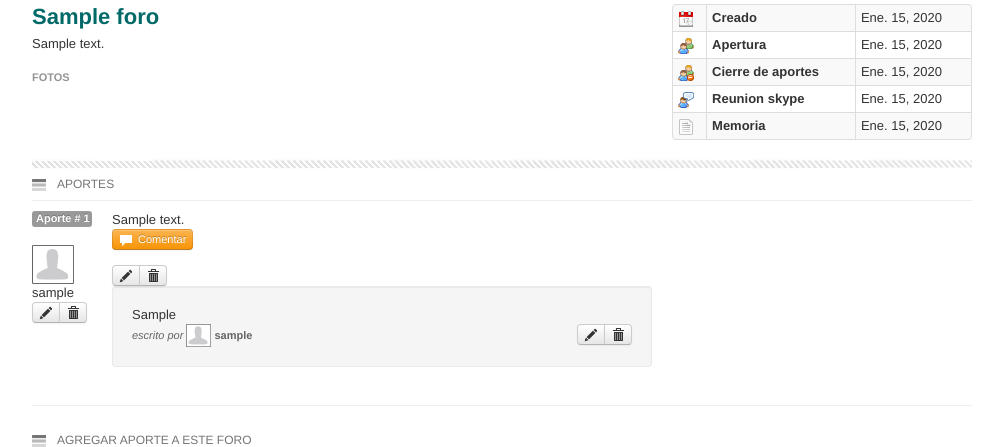
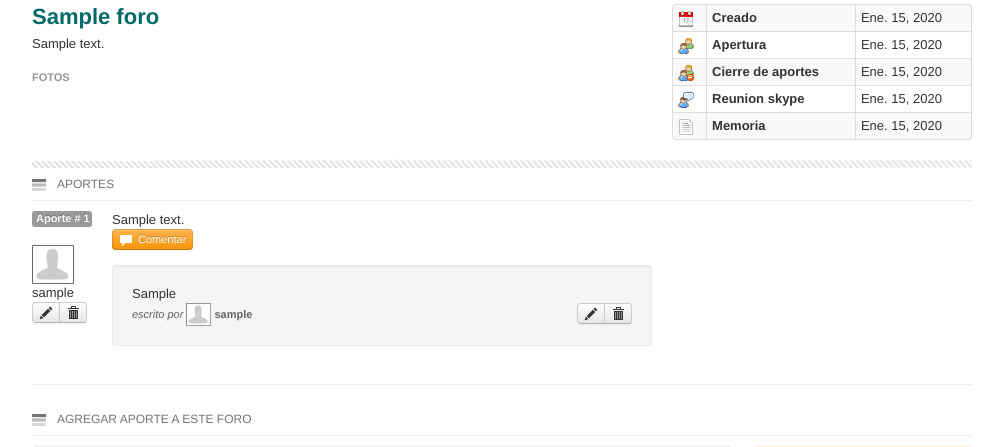
Before and after one commit to CARocha/cafod, a Django app: page /foros/ver/1/ in a window 1280 px wide. Shown: the part 178-625 px from the top of the page, without its empty margins (128-1131 px from the left). Run offline with Django 3.2, Linux system fonts and the light colour scheme; a user stored in the database is signed in; tables that the repository leaves empty hold one stand-in row (values such as "Sample post"); style sheets or scripts are compiled from the project's sources; parts of the project's set-up code (start-up, migrations or seed data) failed here and were passed over; some libraries are stand-ins or nearby versions.

Commit message:
fix ver foro

```diff
--- a/templates/foros/ver_foro.html
+++ b/templates/foros/ver_foro.html
@@ -180,13 +180,6 @@ $(document).ready(function() {
 				    </p>
 					        {% for comentario in respuesta.comentarios_set.all %}
 
-					        {% if respuesta.user == request.user or request.user.is_superuser %}
-							<div class="btn-group foro-edit">
-					    			<a class="btn btn-mini" href="/foros/comentario/editar/{{comentario.id}}"><i class="icon-pencil"></i></a>
-					    			<a class="btn btn-mini" href="/foros/comentario/borrar/{{comentario.id}}"><i class="icon-trash"></i></a>
-				        		</div>
-				       			{% endif %}
-
 					       		<div class="well">{{comentario.comentario|safe}}
 					       			<div class="user-info"><i>escrito por</i> <img src="/files/img/avatarpeque.png" width="25" height="25"> <b>{{comentario.usuario.username}}</b>
 								        {% if respuesta.user == request.user or request.user.is_superuser %}
```
